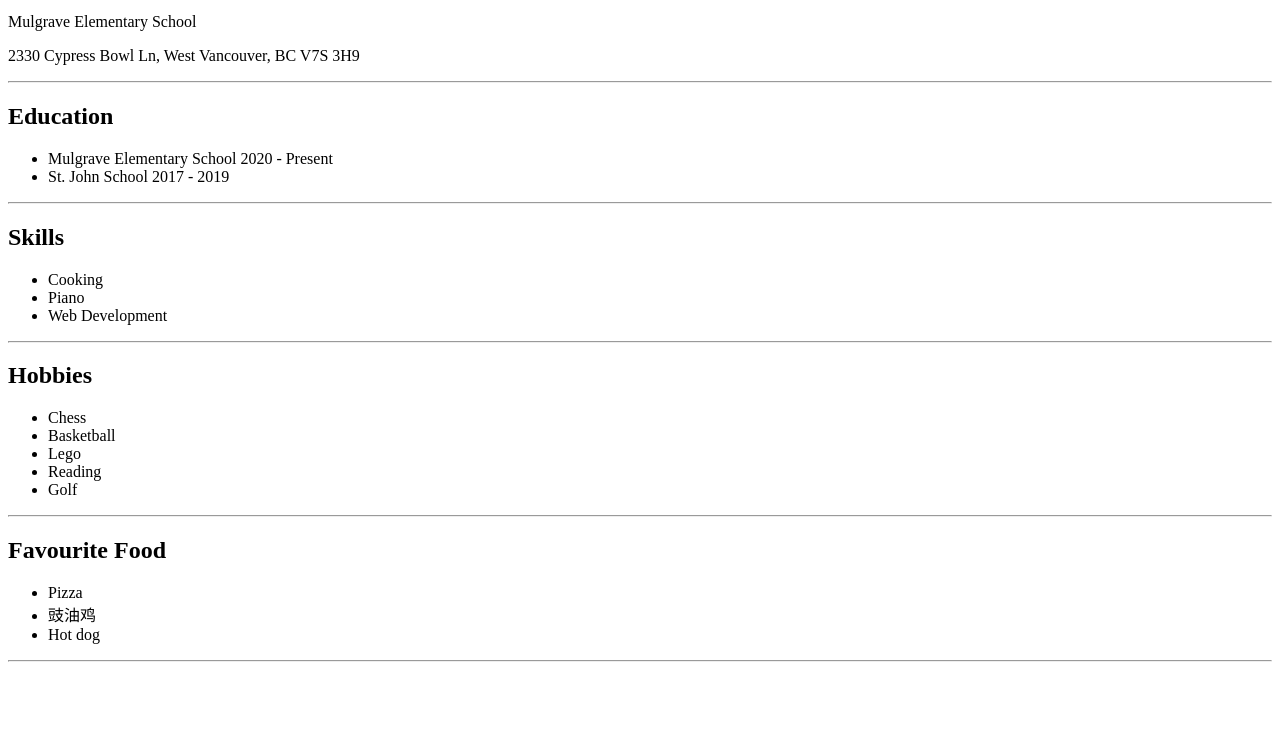
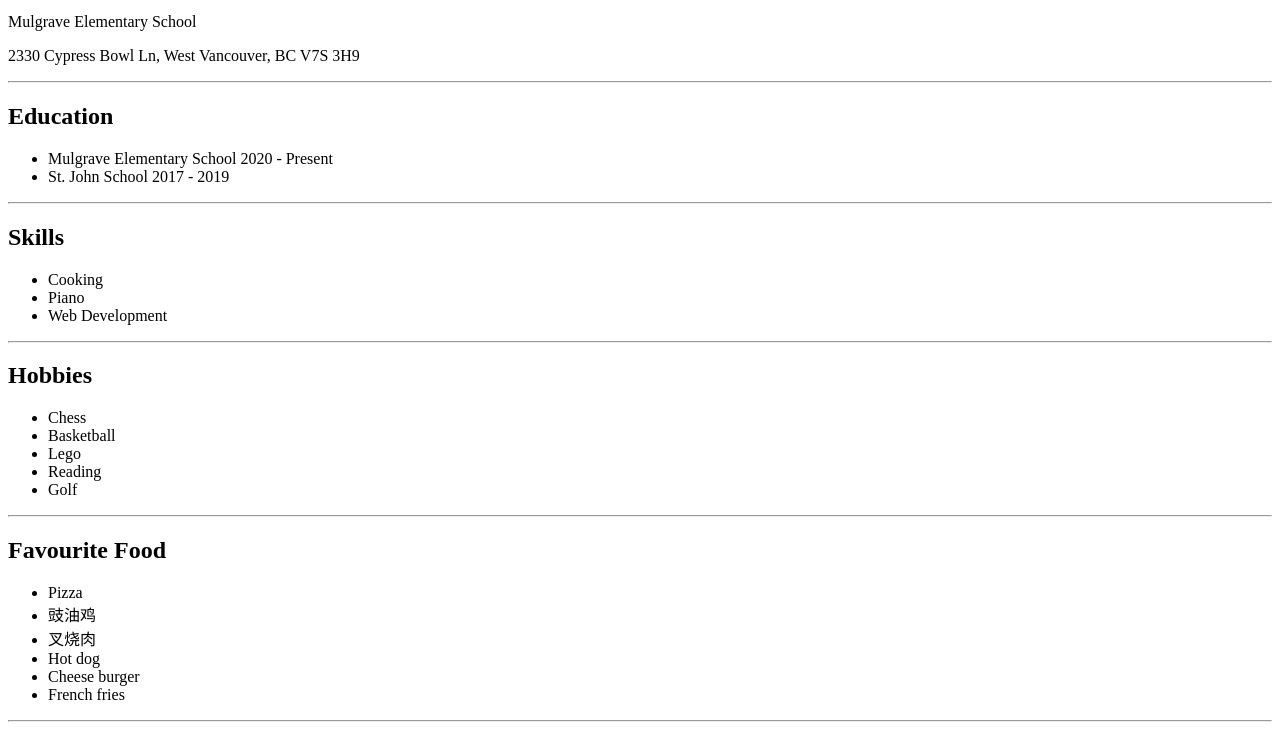
Before and after one commit to martintang0410/cv, a plain HTML site: page index.html in a window 1280 px wide. Shown: the part 318-1048 px from the top of the page. Before the commit the page ends 988 px from the top, so only its background shows below. Drawn offline with Linux system fonts and the light colour scheme.

Commit message:
Add files via upload

```diff
--- a/index.html
+++ b/index.html
@@ -6,7 +6,7 @@
     <title>Martin's First Website</title>
 </head>
 <body>
-   <img src="Martin.png" alt="Martin">
+   <img src="martin.png"alt="Martin">
    <h1>Martin Tang 汤宇洋</h1>
 
    <p>2nd grade student</p>
@@ -43,8 +43,10 @@
 <ul>
    <li>Pizza</li>
    <li>豉油鸡</li>
+   <li>叉烧肉</li>
    <li>Hot dog</li>
-
+   <li>Cheese burger</li>
+   <li>French fries</li>
 </ul>
 <hr>
 </body>
```
